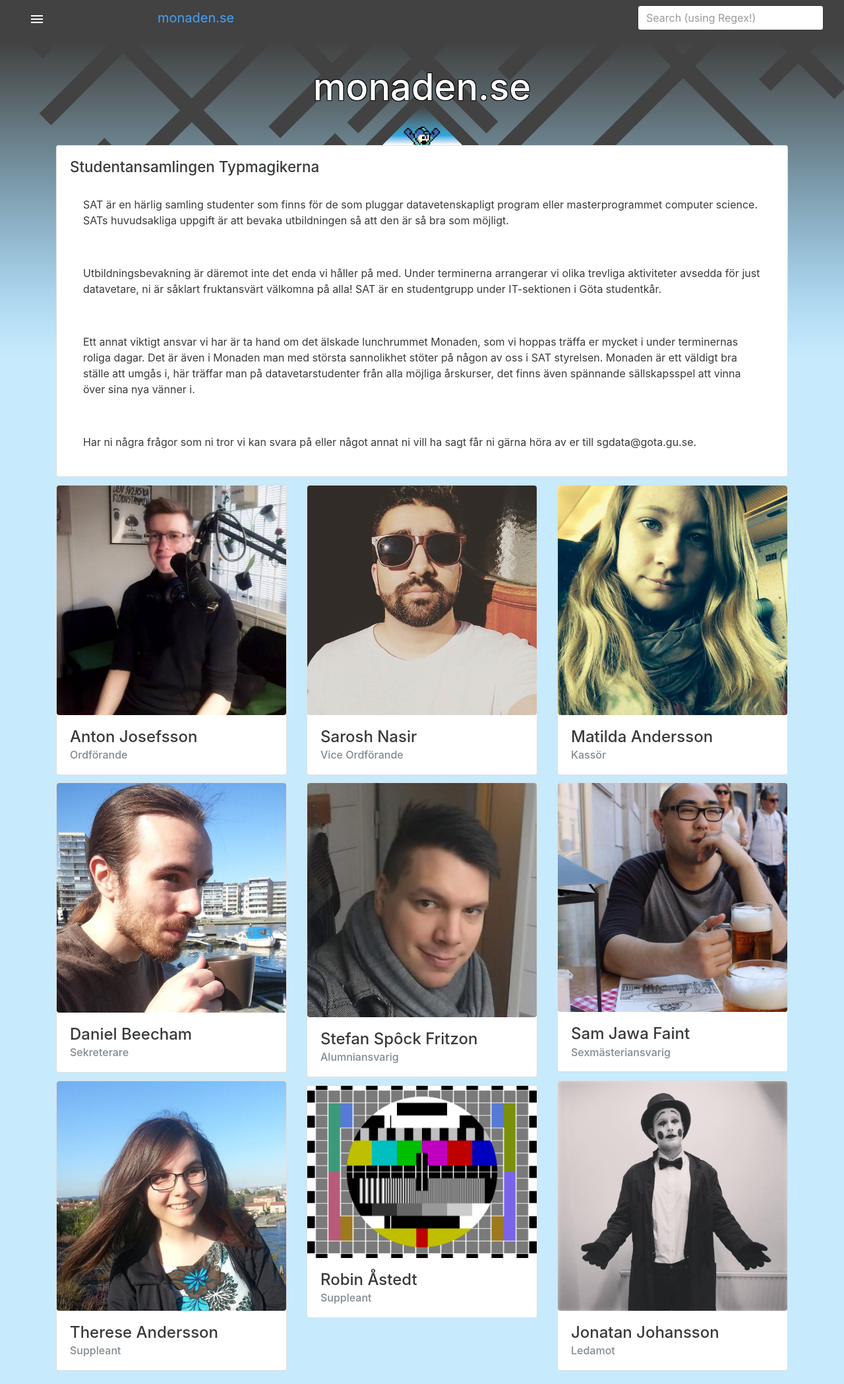
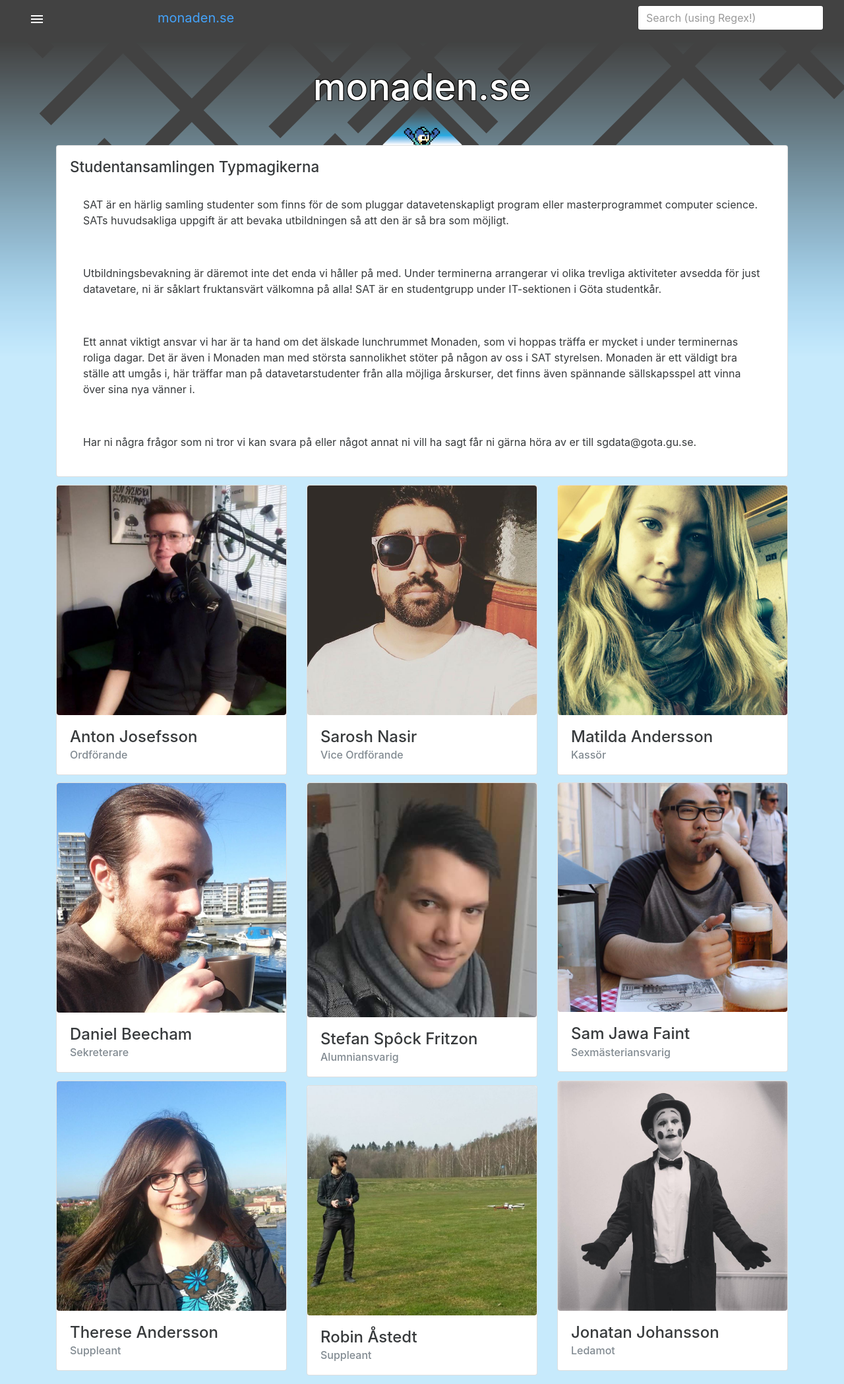
Before and after one commit to DJTunafish/typmagikerna.github.io, a Jekyll site: the page built from sat.html, in a window 1280 px wide. Shown: the whole page at 66% size. Built offline with Jekyll 4.4.1, drawn with Linux system fonts in a browser that asks for light colours; a script that is not in the unit is left out.

Commit message:
och robins bild ska in

```diff
--- a/sat.html
+++ b/sat.html
@@ -105,7 +105,7 @@
 
   <div class="peep col-xs-12 col-sm-6 col-md-4">
     <div class="card">
-      <img src="{{ site.images.url }}{{ site.images.baseurl }}test.png" alt="Card image" class="card-img-top card-img">
+      <img src="{{ site.images.url }}{{ site.images.baseurl }}robin.jpg" alt="Card image" class="card-img-top card-img">
       <div class="card-block">
         <h4 class="card-title">Robin Åstedt</h4>
         <h6 class="card-subtitle text-muted">Suppleant</h6>
```
Also changed, not shown: images/robin.jpg (added).
